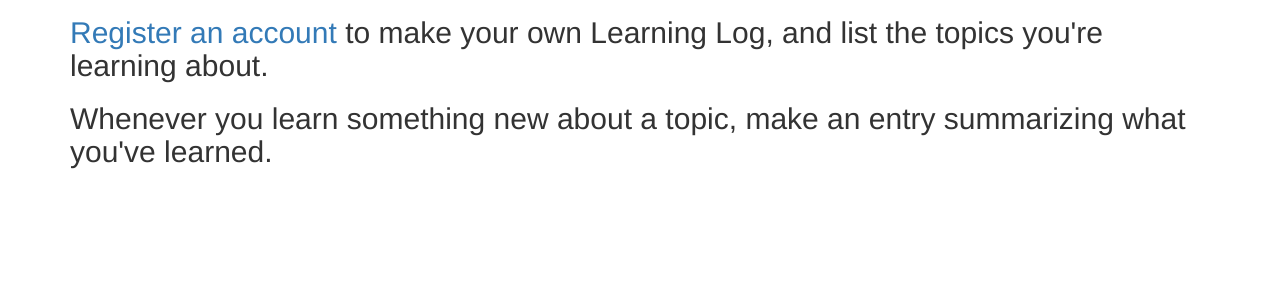
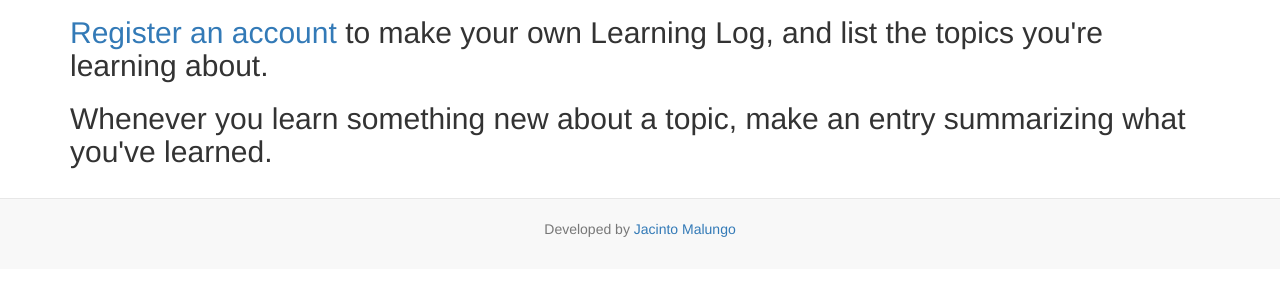
Before and after one commit to Jacinto-Malungo/Learning-Log-App, a Django app: page / in a window 1280 px wide. Shown: the part 350-650 px from the top of the page. Run offline with Django 5.2, Linux system fonts and the light colour scheme; some libraries are stand-ins or nearby versions.

Commit message:
segundo commit

```diff
--- a/learning_logs/templates/learning_logs/base.html
+++ b/learning_logs/templates/learning_logs/base.html
@@ -11,7 +11,6 @@
     {% bootstrap_css %}
     {% bootstrap_javascript %}
 </head>
-
 
 <body>
 
@@ -55,5 +54,14 @@
             {% block content %}{% endblock content %}
         </div>
     </div> <!-- /container -->
+
+    <!-- Footer -->
+    <footer class="footer" style="margin-top: 20px; padding: 20px 0; background-color: #f8f8f8; border-top: 1px solid #e7e7e7;">
+        <div class="container">
+            <p class="text-muted text-center">
+                Developed by <a href="https://www.linkedin.com/in/jacinto-malungo" target="_blank">Jacinto Malungo</a>
+            </p>
+        </div>
+    </footer>
 </body>
 </html>
```
